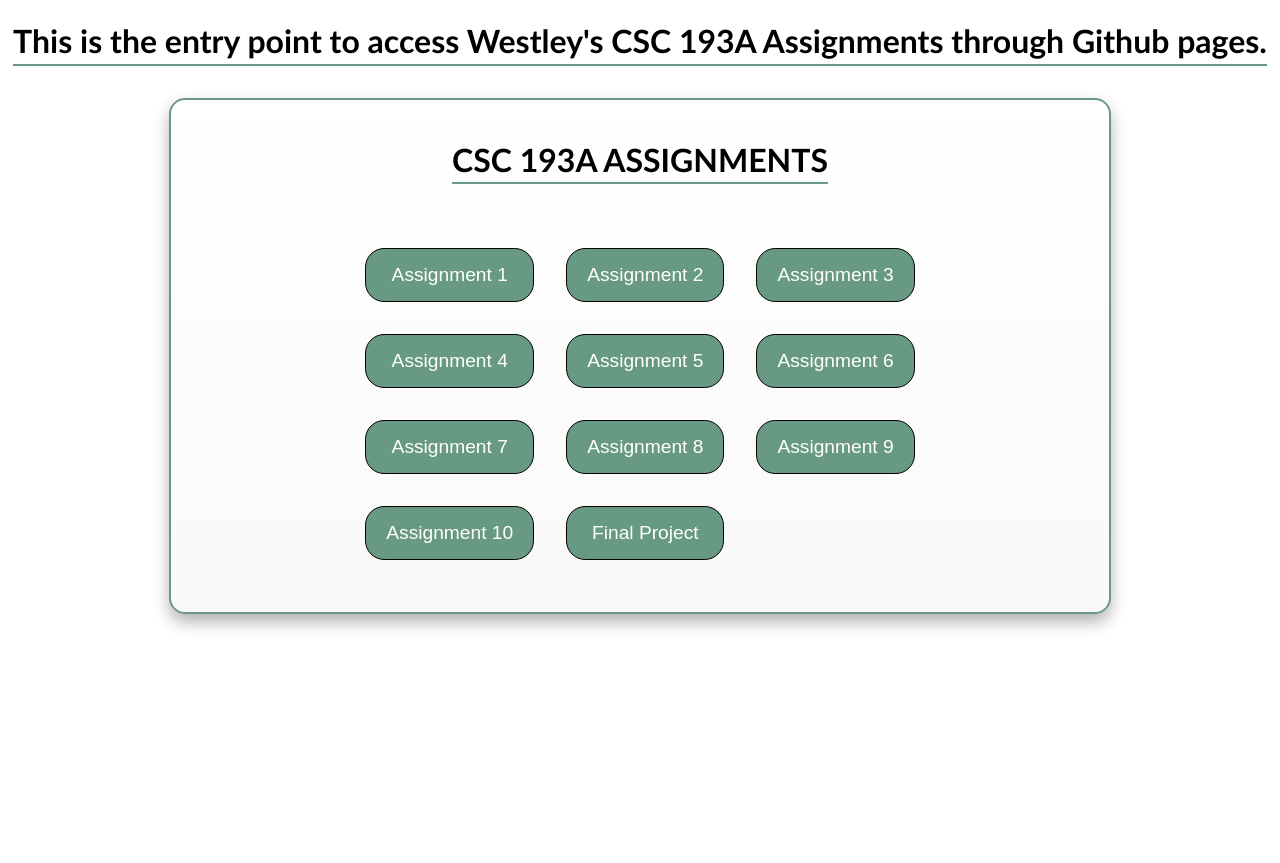
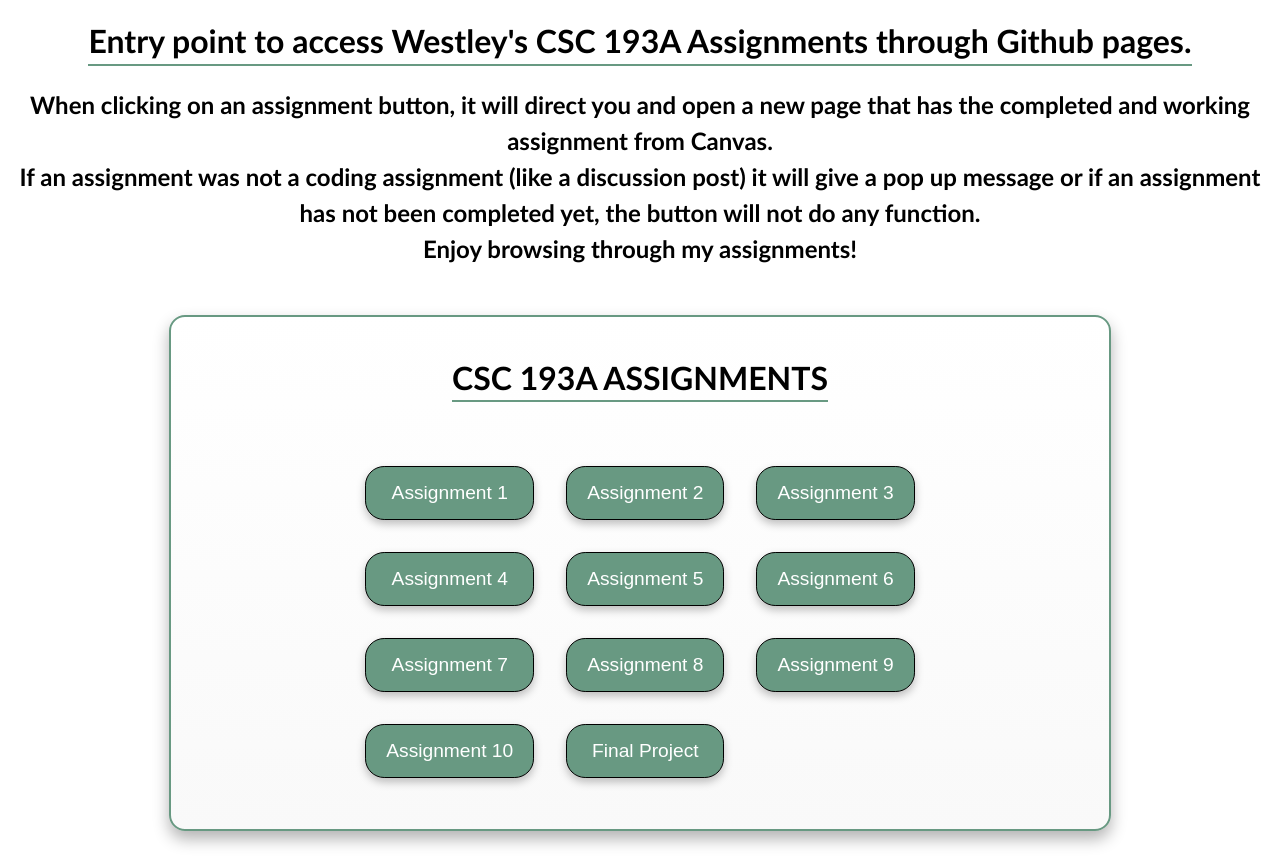
Before and after one commit to wesbruh/wesbruh.github.io, a plain HTML site: page index.html in a window 1280 px wide. Before the commit the page ends 800 px from the top, so only its background shows below. Drawn offline with Linux system fonts and the light colour scheme.

Commit message:
Assignment 6 completed, updated main html and css for pages

```diff
--- /dev/null
+++ b/Assignment6/style.css
@@ -0,0 +1,186 @@
+/*
+ * This is the stylesheet for encrypt-it
+ */
+
+@import url('https://fonts.googleapis.com/css?family=Orbitron|Lato');
+
+/* Typography */
+
+body {
+  background-color: #202020;
+  color: white;
+  font-family: "Lato", sans-serif;
+}
+
+button, select {
+  font-family: "Lato", sans-serif;
+}
+
+button, textarea {
+  color: white;
+}
+
+h1, h2, legend {
+  text-align: center;
+}
+
+h1 {
+  margin: 30px auto;
+  font-size: 28pt;
+  font-family: "Orbitron", sans-serif;
+  /*
+   * If you've never seen text-shadow, open up the Inspector and play around
+   * with it a bit!
+   */
+  text-shadow: 3px 3px #d92b6f, -3px -3px #047ab9;
+  /*
+   * This here sets the header to do the animation defined by the keyframe rule
+   * "glitch", and plays it for 1 second when the page loads
+   */
+  animation: glitch 1s;
+}
+
+legend {
+  padding: 0 16pt;
+  font-size: 16pt;
+}
+
+button, strong, textarea, #result-area {
+  font-size: 14pt;
+}
+
+strong {
+  line-height: 26pt;
+}
+
+select {
+  padding: 2pt;
+  margin: 0 14pt;
+  font-size: 12pt;
+}
+
+/* Fieldset */
+
+button, fieldset, select, textarea, #result {
+  border-radius: 5pt;
+}
+
+fieldset {
+  width: 80%;
+  padding: 7pt 14pt;
+  border: 1.5pt solid white;
+  margin: 14pt auto;
+}
+
+textarea {
+  width: 100%;
+  padding: 7pt;
+  border: 2px solid #101010;
+  background-color: #101010;
+  /*
+   * Disable resize and outline (the blue-y border thing you see when you click
+   * on interactive elements on a page. Never remove outline if you are not
+   * implementing your own CSS for an element's focused state for
+   * accessibility!)
+   * Read more at:
+   * https://developer.mozilla.org/en-US/docs/Web/CSS/outline#Accessibility_concerns
+   */
+  resize: none;
+  outline: none;
+  /*
+   * A CSS property that changes the border-color smoothly when the textarea
+   * changes state. In this case, when the text area is focused
+   */
+  transition: border-color 0.5s;
+}
+
+textarea:focus {
+  border-color: #047ab9;
+}
+
+#result {
+  width: 80%;
+  padding: 7pt;
+  min-height: 20px;
+  margin: 0 auto;
+  background-color: #101010;
+}
+
+button, select {
+  border: none;
+}
+
+button {
+  min-width: 150px;
+  padding: 5px;
+  margin: 5px 0;
+  background-color: #047ab9;
+  cursor: pointer;
+  transition: background-color 0.2s;
+}
+
+button:hover {
+  background-color: #d92b6f;
+}
+
+h2, p {
+  animation: fade-in-up 0.5s;
+  animation-fill-mode: both;
+}
+
+p {
+  animation-delay: 0.2s;
+  margin: 0;
+}
+
+/*
+ * The keyframes rule defines a CSS animation. It defines what styles
+ * the selected elements take on at certain times.
+ */
+@keyframes glitch {
+  /*
+   * Keyframes are defined by percentage, the length of the animation
+   * is defined in the animation property, see line 42 in h1 ruleset.
+   *
+   * Since the length of the animation is 1s, 0% is the start time (0s)
+   * 15% represents 15% of 1s (0.15s) and so on.
+   */
+  0% {
+    /* heading is hidden at this point */
+    opacity: 0;
+    text-shadow: none;
+  }
+  15% {
+    /* text-shadow starts small */
+    text-shadow: 1px 1px #d92b6f, -1px -1px #047ab9;
+  }
+  35% {
+    /* text-shadow at max expansion */
+    text-shadow: 10px 10px #047ab9, -10px -10px #d92b6f;
+  }
+  65% {
+    /* text-shadow squeeze back but over shoots */
+    text-shadow: 1px 1px #d92b6f, -1px -1px #047ab9;
+  }
+  100% {
+    /* heading is fully revealed */
+    opacity: 1;
+    /* text-shadow's final position*/
+    text-shadow: 3px 3px #d92b6f, -3px -3px #047ab9;
+  }
+}
+
+/*
+ * A simpler keyframe rule, where 'from' is the same as 0%, and 'to' is the same
+ * as 100%
+ */
+@keyframes fade-in-up {
+  from {
+    transform: translateY(8pt);
+    opacity: 0;
+  }
+  to {
+    transform: none;
+    opacity: 1;
+  }
+}
--- a/index.css
+++ b/index.css
@@ -1,5 +1,7 @@
 body {
     font-family: "Trebuchet MS", Helvetica, sans-serif;
+    flex: auto;
+    text-align: center;
 }
 
 .main-title {
@@ -11,6 +13,15 @@ body {
     padding-bottom: 0.1em;
 }
 
+.sub-p {
+    text-align: center;
+    width: auto;
+    margin-left: auto;
+    margin-right: auto;
+    margin-top: 0.7em;
+    margin-bottom: 2em;
+    line-height: 1.5em;
+}
 .assignments-box {
     display: flex;
     flex-direction: column;
@@ -42,7 +53,8 @@ body {
 }
 
 .assignment-buttons button {
-    font-size: 1.2em;
+    font-size: clamp(0.8em, 2vw, 1.2em);
+    justify-self: center;
     padding-top: 15px;
     padding-bottom: 15px;
     padding-left: 20px;
@@ -52,7 +64,9 @@ body {
     cursor: pointer;
     background-color: #689982;
     color: white;
-    max-width: 200px;
+    width: 100%;
+    box-shadow: 0 4px 8px rgba(0, 0, 0, 0.25);
+    transition: background-color 0.3s ease;
 }
 
 .assignment-buttons button:hover {
--- a/index.html
+++ b/index.html
@@ -3,12 +3,19 @@
 <html lang="en-US">
   <head>
     <meta charset="utf-8" />
-    <title>CSC 193 Assignments</title>
+    <title>W. Valentin CSC 193A Assignments</title>
     <link rel="stylesheet" href="index.css" />
     <script src="index.js"></script>
   </head>
   <body>
-    <h1 class="main-title">This is the entry point to access Westley's CSC 193A Assignments through Github pages.</h1>
+    <h1 class="main-title">Entry point to access Westley's CSC 193A Assignments through Github pages.</h1>
+    <h2 class="sub-p">When clicking on an assignment button, it will direct you and open a new page that has the completed
+      and working assignment from Canvas.
+      <br>If an assignment was not a coding assignment (like a discussion post)
+      it will give a pop up message or if an assignment has not been completed yet, the button will not do any
+      function.
+      <br>Enjoy browsing through my assignments!
+    </h2>
 
     <div class="assignments-box">
       <h1>CSC 193A ASSIGNMENTS</h1>
@@ -18,7 +25,7 @@
         <button onclick="handleClickAssignment()">Assignment 3</button>
         <button onclick="handleClickAssignment()">Assignment 4</button>
         <button onclick="window.open('Assignment5/fancifymytext.html', '_blank')">Assignment 5</button>
-        <button onclick="window.open()">Assignment 6</button>
+        <button onclick="window.open('Assignment6/encrypt-it.html', '_blank')">Assignment 6</button>
         <button onclick="window.open()">Assignment 7</button>
         <button onclick="window.open()">Assignment 8</button>
         <button onclick="window.open()">Assignment 9</button>
```
Also changed, not shown: Assignment6/encrypt-it.html (added, +40 -0 lines), Assignment6/encrypt-it.js (added, +69 -0 lines).
